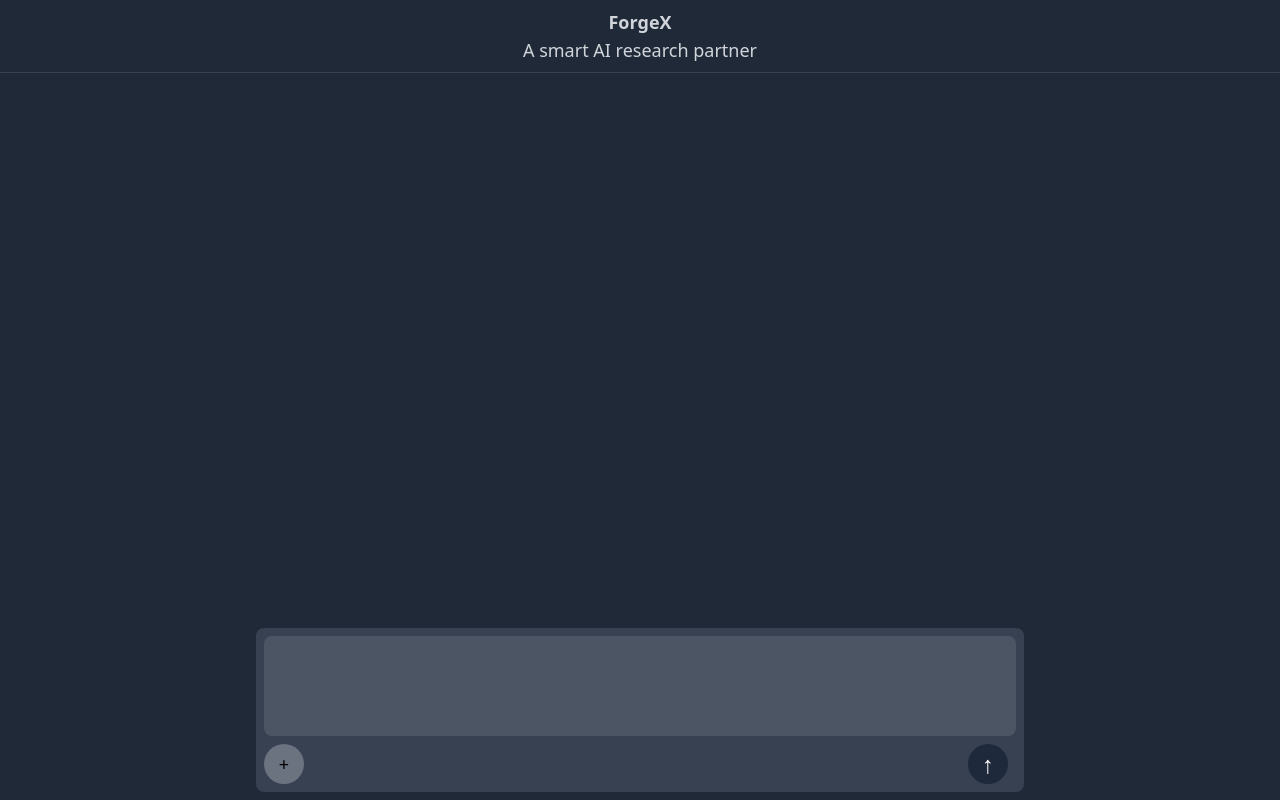
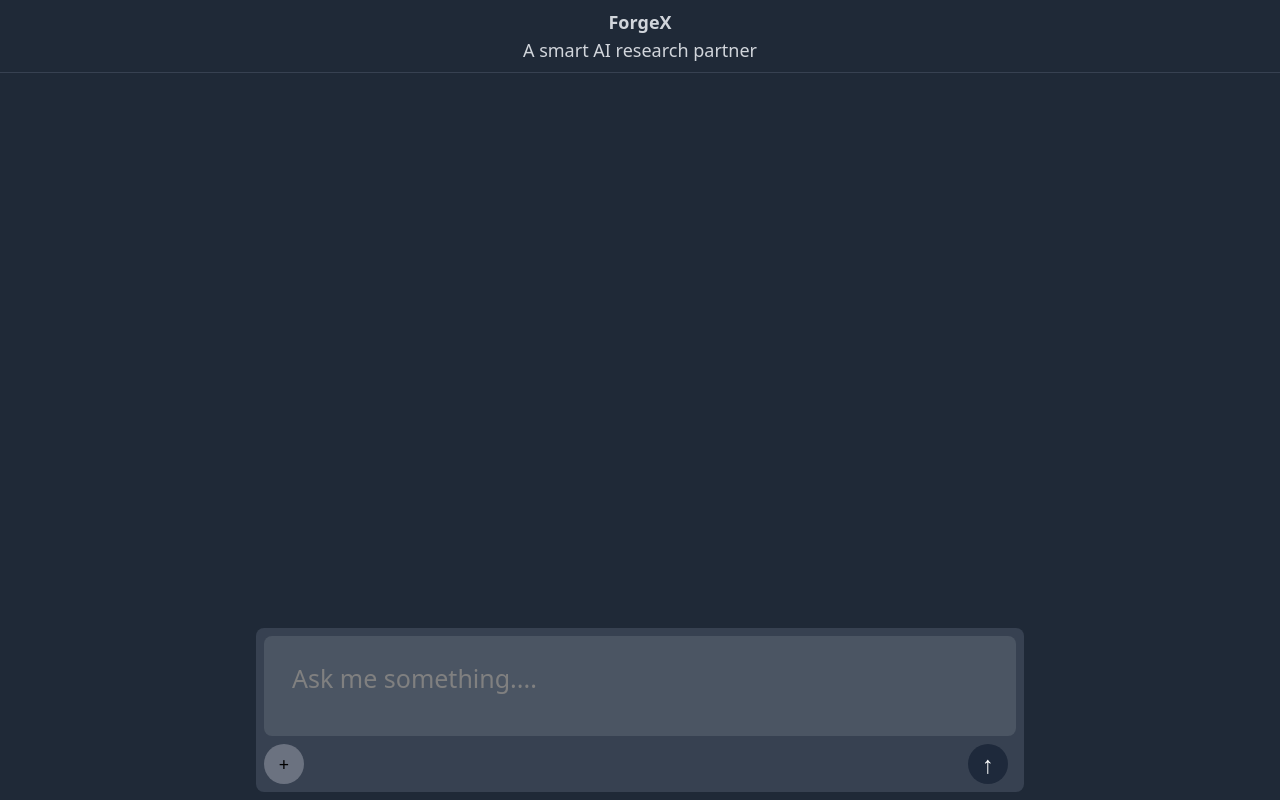
Before and after one commit to SandeepGKP/Multi-model-assistant, a React (Vite) app in the folder frontend/: page / in a window 1280 px wide. Built offline with nearby package versions, Linux system fonts and the light colour scheme.

Commit message:
markdown changed

```diff
--- a/frontend/src/component/ChatComponent.jsx
+++ b/frontend/src/component/ChatComponent.jsx
@@ -7,7 +7,6 @@
     const [question, setQuestion] = useState("");
     const [files, setFiles] = useState(null);
     const fileRef = useRef(null);
-
 
     const handleClick = () => {
         fileRef.current.click();
@@ -21,7 +20,26 @@
     const handleUpload = async (event) => {
         const selectedFile = event.target.files[0];
         setFiles(selectedFile.name);
+        if (!selectedFile) {
+            return;
+        }
+        const allowedTypes = [
+            "application/pdf",
+            "image/jpeg",
+            "image/jpg",   // sometimes browsers use jpeg only
+            "image/png",
+            "text/plain"
+        ];
 
+        // Allowed extensions (fallback check)
+        const allowedExtensions = ["pdf", "jpeg", "jpg", "png", "txt"];
+        const fileExtension = selectedFile.name.split(".").pop().toLowerCase();
+
+        if (!allowedTypes.includes(selectedFile.type) || !allowedExtensions.includes(fileExtension)) {
+            setFiles(null);
+            alert("Invalid file type. Only PDF, JPG, PNG, and TXT allowed.")
+            return;
+        }
         const questionToAsk = question.trim(); //
         console.log("file name is : ", selectedFile.name);
         const formData = new FormData();
@@ -105,6 +123,7 @@
                     }}
                     onChange={inputquestion}
                     rows={3}
+                    placeholder='Ask me something....'
                 />
 
                 <div className="flex items-center mt-2 justify-between w-full">
--- a/frontend/src/custom.css
+++ b/frontend/src/custom.css
@@ -12,6 +12,11 @@
   background-color: #3c3d3e; /* gray-500 in Tailwind */
   border-radius: 10px;
   border: 2px solid #8c96a3; /* optional padding around thumb */
+}
+textarea::placeholder{
+  padding: 20px;
+  font-size: 25px;   /* Increase size */
+  color: gray;       /* Optional: change color */
 }
 
 /* For Firefox */
```
Also changed, not shown: 1 other file (tests, documents, lock files or other folders).
